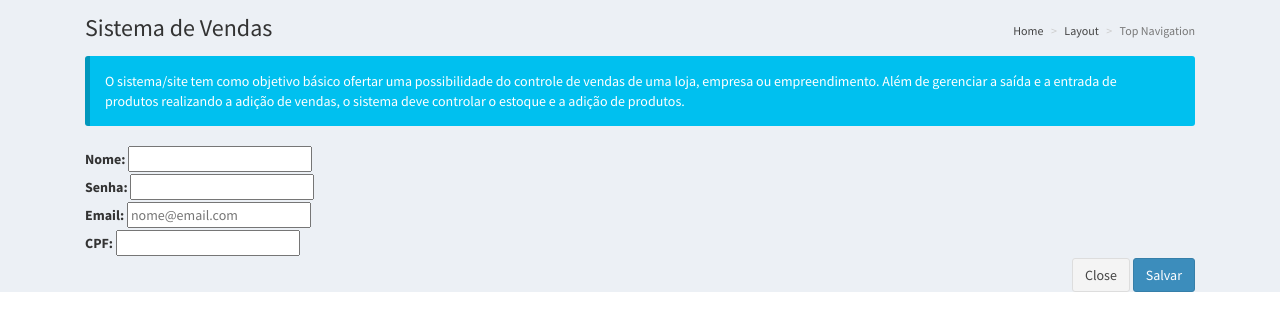
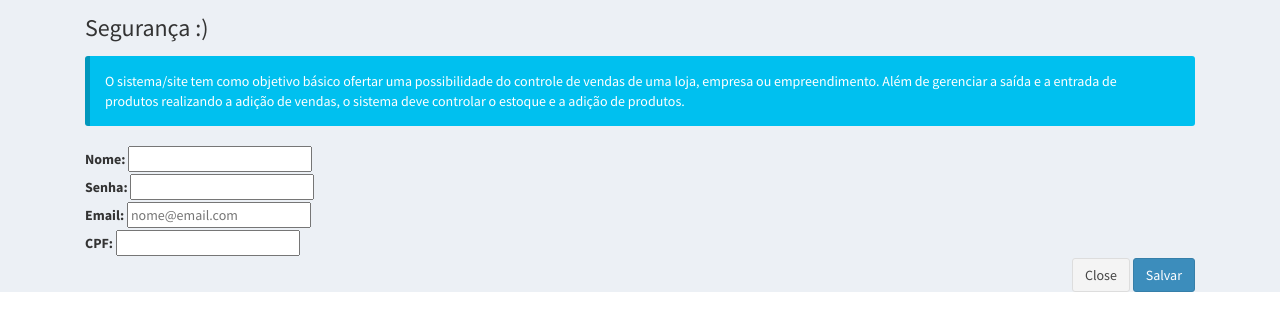
Before and after one commit to Willslva/Seguranca, a Flask app: page /cliente in a window 1280 px wide. Shown: the top 331 px of the page. Run offline with Flask 2, Linux system fonts and the light colour scheme; some libraries are stand-ins or nearby versions; some web fonts are replaced.

Commit message:
My Django Girls app, first commit

```diff
--- a/app/templates/base.html
+++ b/app/templates/base.html
@@ -3,7 +3,7 @@
 <head>
   <meta charset="utf-8">
   <meta http-equiv="X-UA-Compatible" content="IE=edge">
-  <title>Storing</title>
+  <title>Mensagem</title>
   <!-- Tell the browser to be responsive to screen width -->
   <meta content="width=device-width, initial-scale=1, maximum-scale=1, user-scalable=no" name="viewport">
   <!-- Bootstrap 3.3.7 -->
@@ -37,13 +37,8 @@
       <!-- Content Header (Page header) -->
       <section class="content-header">
         <h1>
-          Sistema de Vendas
+          Segurança :)
         </h1>
-        <ol class="breadcrumb">
-          <li><a href="#"><i class="fa fa-dashboard"></i> Home</a></li>
-          <li><a href="#">Layout</a></li>
-          <li class="active">Top Navigation</li>
-        </ol>
       </section>
 
       <!-- Main content -->
--- a/app/views.py
+++ b/app/views.py
@@ -1,7 +1,7 @@
 # -*- coding: utf-8 -*-
 import psycopg2
 import psycopg2.extras
-conn = psycopg2.connect('dbname=sisvenda user=postgres password=flasknao host=127.0.0.1')
+conn = psycopg2.connect('dbname=usuario user=postgres password=flasknao host=127.0.0.1')
 cur = conn.cursor(cursor_factory=psycopg2.extras.DictCursor)
 from flask import render_template, request, session
 from app import app
@@ -43,6 +43,8 @@ def cadastro():
 
 @app.route('/caixadeentrada', methods=['GET', 'POST'])
 def caixadeentrada():
+	conn = psycopg2.connect('dbname=usuario user=postgres password=flasknao host=127.0.0.1')
+	cur = conn.cursor(cursor_factory=psycopg2.extras.DictCursor)
 	cur.execute("SELECT * FROM Mensagem")
 	lista_mensagens = cur.fetchall()
 	return render_template('caixaentrada.html', caixa=lista_mensagens)
@@ -52,15 +54,18 @@ def escrever():
 	if (request.method == 'POST'):
 		remetente = request.form['remetente']
 		destinatario = request.form['destinatario']
-		mensagem = request.form['mensagem']
-		publi = psycopg2.connect('dbname=public user=postgres password=flasknao host=127.0.0.1')
+		mensagemdestino = request.form['mensagem']
+		publi = psycopg2.connect('dbname=publico user=postgres password=flasknao host=127.0.0.1')
 		t = publi.cursor(cursor_factory=psycopg2.extras.DictCursor)
 		t.execute("SELECT chavpublic FROM Public where email= '%s';"%(destinatario))
 		x = t.fetchall()
 		t.close()
-		keypublic = x[0][0]
+		print (x)
+		'''
 		final = b64decode(keypublic)
-		return RSA.importKey(final)
+		chave_publica = RSA.importKey(final)
+		mensagem = encrypt(mensagemdestino, chave_publica)
+		'''
 	return render_template('escrevercliente.html')
 
 @app.route('/cliente', methods=['GET', 'POST'])
@@ -78,12 +83,12 @@ def cliente():
 		cur.execute("INSERT INTO cliente (nome,senha,email,cpf) VALUES ('%s','%s','%s', %s)"%(nome,senha,email,cpf))
 		conn.commit()
 		cur.close()
-		publi = psycopg2.connect('dbname=public user=postgres password=flasknao host=127.0.0.1')
+		publi = psycopg2.connect('dbname=publico user=postgres password=flasknao host=127.0.0.1')
 		t = publi.cursor(cursor_factory=psycopg2.extras.DictCursor)
 		t.execute("INSERT INTO Public (nome,email,chavpublic) VALUES ('%s','%s','%s')"%(nome,email,chavefinalpublic))
 		publi.commit()
 		t.close()
-		priv = psycopg2.connect('dbname=privat user=postgres password=flasknao host=127.0.0.1')
+		priv = psycopg2.connect('dbname=private user=postgres password=flasknao host=127.0.0.1')
 		e = priv.cursor(cursor_factory=psycopg2.extras.DictCursor)
 		e.execute("INSERT INTO Private (nome,email,chavprivat) VALUES ('%s','%s','%s')"%(nome,email,chavefinalprivat))
 		priv.commit()
@@ -96,7 +101,7 @@ def login():
 	if (request.method == 'POST'):
 		email = request.form['email']
 		senha = request.form['password']
-		conn = psycopg2.connect('dbname=sisvenda user=postgres password=flasknao host=127.0.0.1')
+		conn = psycopg2.connect('dbname=usuario user=postgres password=flasknao host=127.0.0.1')
 		cur = conn.cursor(cursor_factory=psycopg2.extras.DictCursor)
 		cur.execute("SELECT * FROM cliente;")
 		x = cur.fetchall()
```
